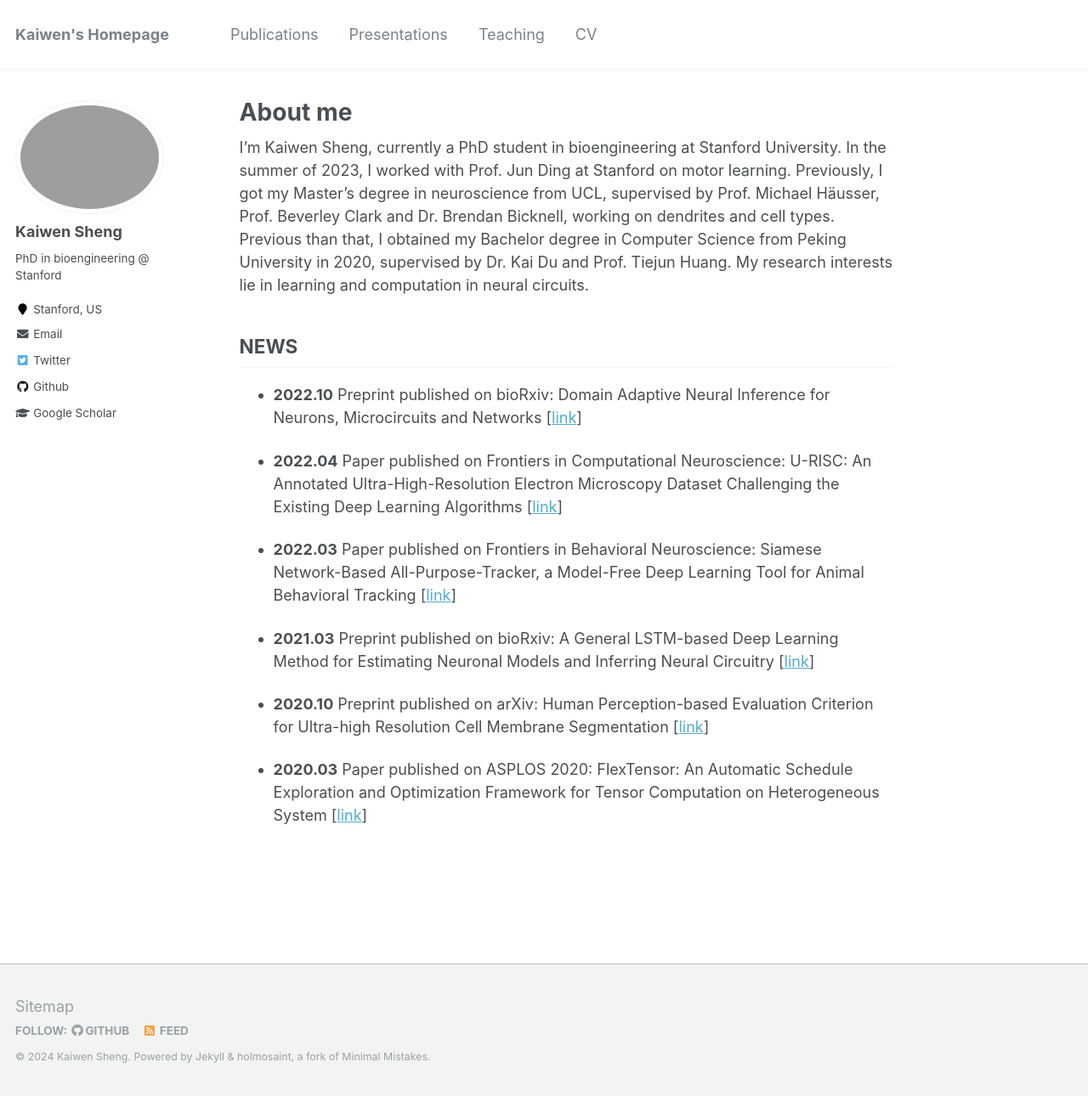
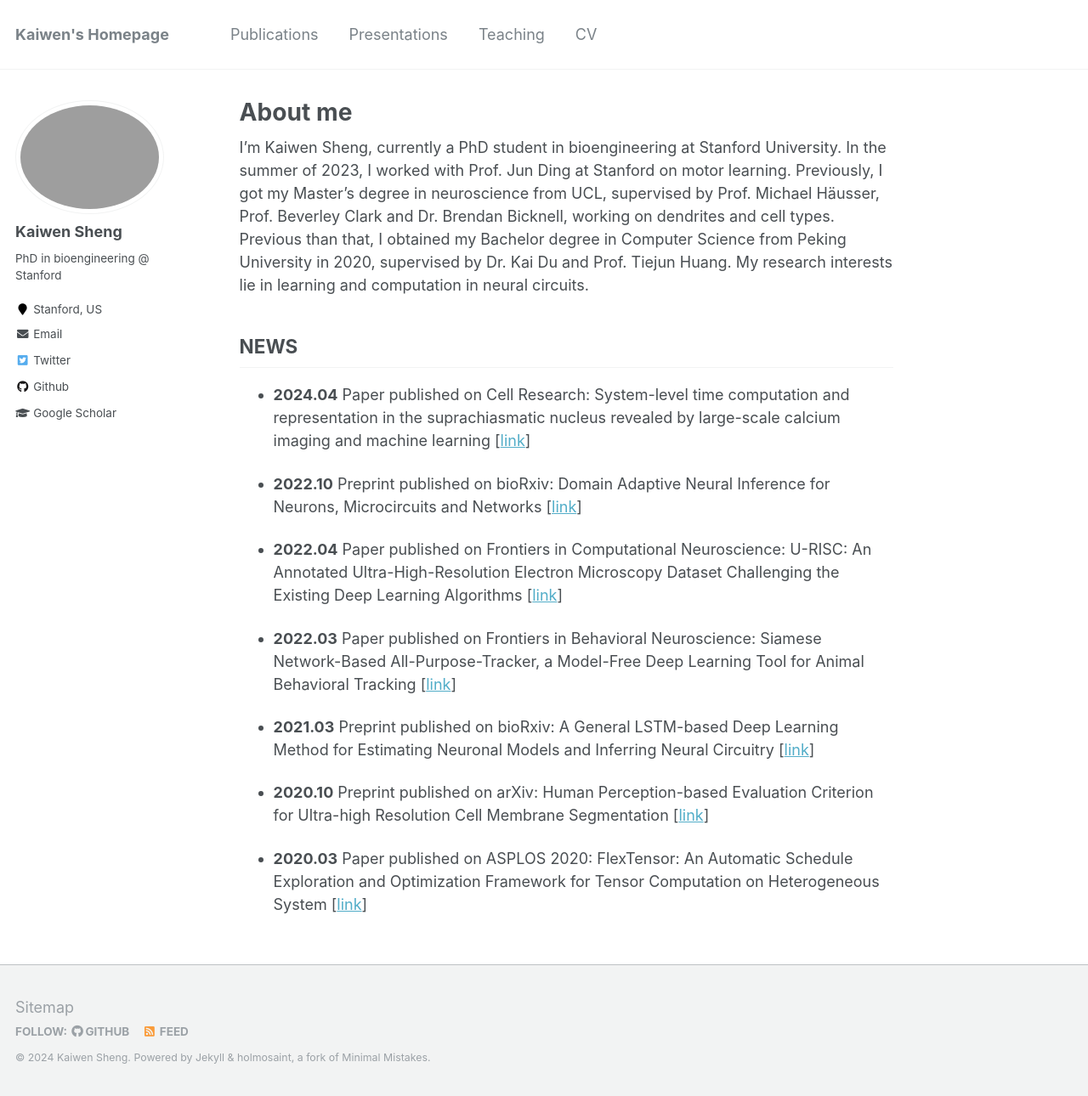
Before and after one commit to holmosaint/holmosaint.github.io, a Jekyll site: the page built from _pages/about.md, in a window 1280 px wide and 1290 px high. Shown: the whole window at 85% size. Built offline with Jekyll 4.4.1, drawn with Linux system fonts in a browser that asks for light colours.

Commit message:
Update 20240412

```diff
--- a/_pages/about.md
+++ b/_pages/about.md
@@ -11,6 +11,8 @@ redirect_from:
 I'm Kaiwen Sheng, currently a PhD student in bioengineering at Stanford University. In the summer of 2023, I worked with Prof. Jun Ding at Stanford on motor learning. Previously, I got my Master's degree in neuroscience from UCL, supervised by Prof. Michael Häusser, Prof. Beverley Clark and Dr. Brendan Bicknell, working on dendrites and cell types. Previous than that, I obtained my Bachelor degree in Computer Science from Peking University in 2020, supervised by Dr. Kai Du and Prof. Tiejun Huang. My research interests lie in learning and computation in neural circuits.
 
 ## NEWS
+- **2024.04** Paper published on Cell Research: System-level time computation and representation in the suprachiasmatic nucleus revealed by large-scale calcium imaging and machine learning [[link](https://www.nature.com/articles/s41422-024-00956-x)]
+
 - **2022.10** Preprint published on bioRxiv: Domain Adaptive Neural Inference for Neurons, Microcircuits and Networks [[link](https://biorxiv.org/cgi/content/short/2022.10.03.510694v1)]
 
 - **2022.04** Paper published on Frontiers in Computational Neuroscience: U-RISC: An Annotated Ultra-High-Resolution Electron Microscopy Dataset Challenging the Existing Deep Learning Algorithms [[link](https://www.frontiersin.org/articles/10.3389/fncom.2022.842760/full)]
```
Also changed, not shown: 1 other file.
